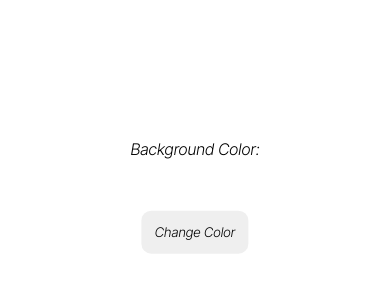
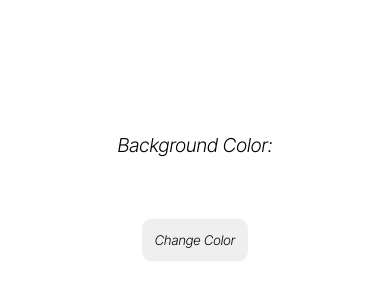
Before and after one commit to olowojude/Color-Flipper, a plain HTML site: page index.html in a window 390 px wide. Shown: the part 230-530 px from the top of the page. Drawn offline with Linux system fonts and the light colour scheme.

Commit message:
Made some edits to the css

```diff
--- a/flipper.css
+++ b/flipper.css
@@ -20,6 +20,8 @@ p {
 	padding: 1em;
 	margin-bottom: .5em;
 	text-align: center;
+	font-size: 1.5em;
+	display: inline-block;
 }
 button {
 	padding: 1em;
@@ -37,5 +39,13 @@ button {
 	}
 	p {
 		padding: .5em;
+		width: 10em;
 	}
 }
+@media (max-width: 500px) {
+	p {
+		padding: .5em;
+		width: 10em;
+		font-size: 1.2em;
+	}
+}
```
